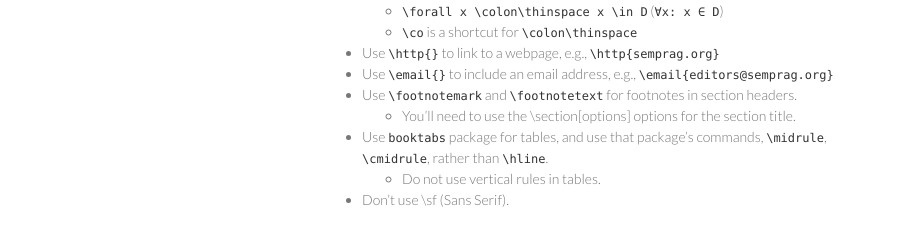
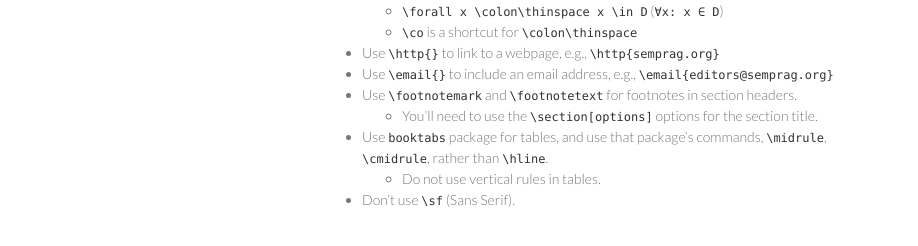
Before and after one commit to semprag/semprag.github.io, a Jekyll site: the page built from style.md, in a window 1280 px wide and 900 px high, scrolled down 604 px. Shown: the part 626-872 px from the top of the window, without its empty margins (178-1096 px from the left). Built offline with Jekyll 4.4.1, drawn with Linux system fonts in a browser that asks for light colours; Markdown is read by kramdown in place of the engine named in the settings.

Commit message:
code escaped more latex calls

```diff
--- a/style.md
+++ b/style.md
@@ -55,10 +55,10 @@ title: "Styling: punctuation, citations, and more"
 - Use `\http{}` to link to a webpage, e.g., `\http{semprag.org}`
 - Use `\email{}` to include an email address, e.g., `\email{editors@semprag.org}`
 - Use `\footnotemark` and `\footnotetext` for footnotes in section headers.
-  - You'll need to use the \section[options] options for the section title.
+  - You'll need to use the `\section[options]` options for the section title.
 - Use `booktabs` package for tables, and use that package's commands, `\midrule`, `\cmidrule`, rather than `\hline`.
   - Do not use vertical rules in tables.
-- Don't use \sf (Sans Serif).
+- Don't use `\sf` (Sans Serif).
 
 <!--
   I'm leaving these out because the sp.bst should handle it.
```
Also changed, not shown: basics.md (+1 -1 lines).
